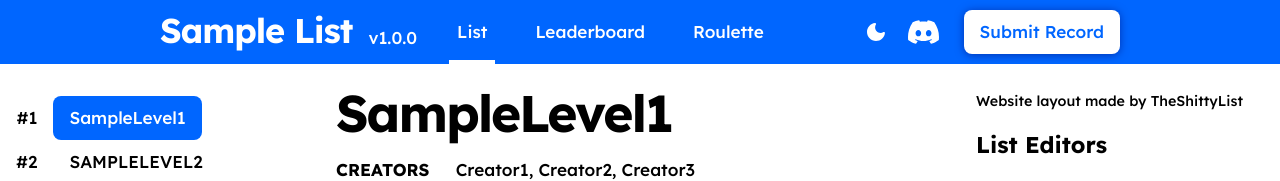
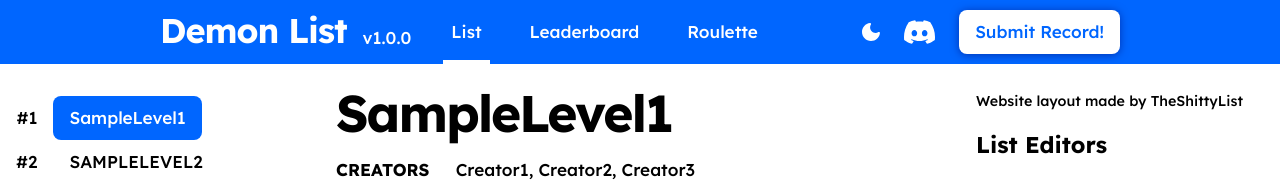
Before and after one commit to Noahgaming019YT/Easy-Admin-GDPS-DL, a plain HTML site: page index.html in a window 1280 px wide. Shown: the top 181 px of the page. Drawn offline with nearby package versions, Linux system fonts and the light colour scheme.

Commit message:
index.html

```diff
--- a/index.html
+++ b/index.html
@@ -3,7 +3,7 @@
     <head>
         <meta charset="UTF-8" />
         <meta name="viewport" content="width=1024" />
-        <title>Your List Name</title>
+        <title>Easy Admin GDPS DL</title>
 
         <!-- Replace your server icon by uploading an image file named "list_icon.png"-->
         <link rel="icon" href="/list_icon.png" />
@@ -37,7 +37,7 @@
     <body id="app">
         <header :class="{ dark: store.dark }">
             <div class="logo">
-                <h2>Sample List</h2>
+                <h2>Demon List</h2>
                 <p>v1.0.0</p>
             </div>
             <nav class="nav">
@@ -69,7 +69,7 @@
                         class="nav__cta type-label-lg"
                         href="#"
                         target="_blank"
-                        >Submit Record</a
+                        >Submit Record!</a
                     >
                 </div>
             </nav>
```
